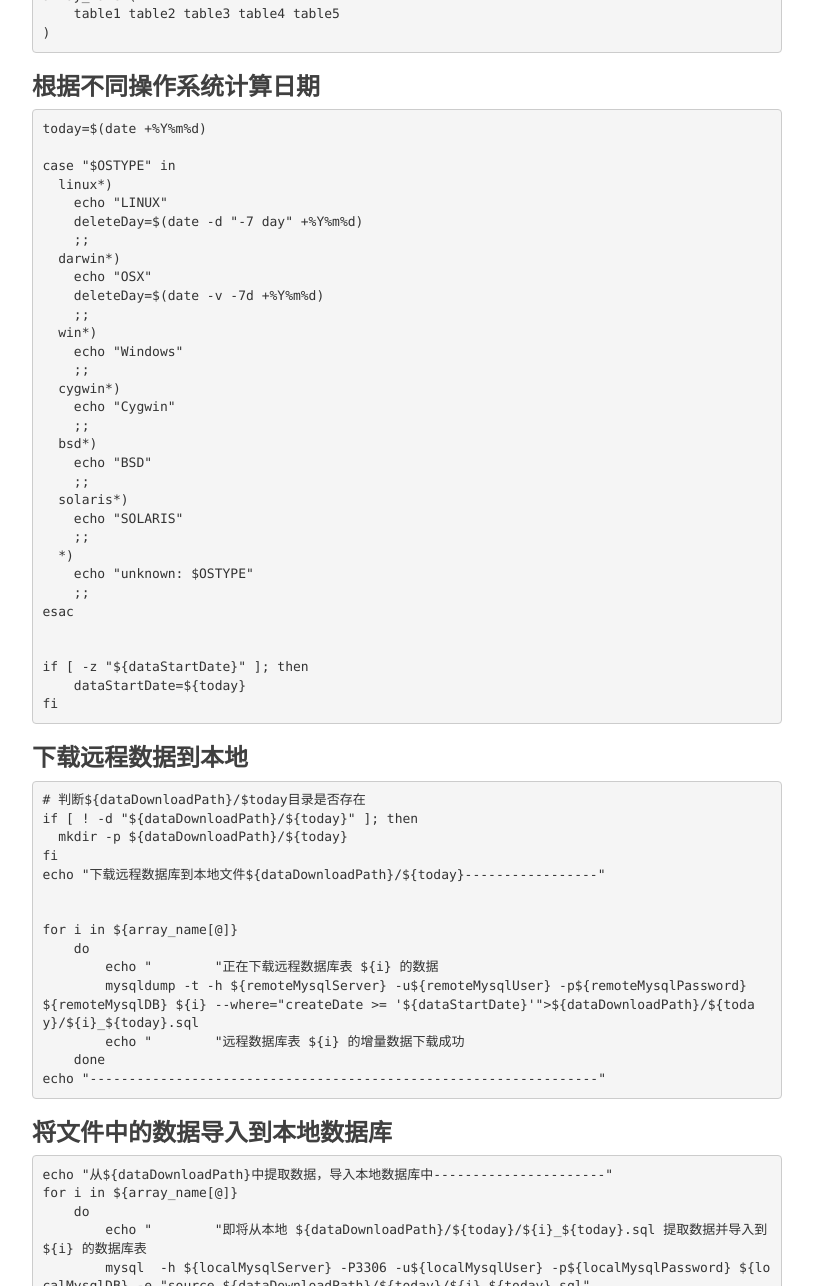
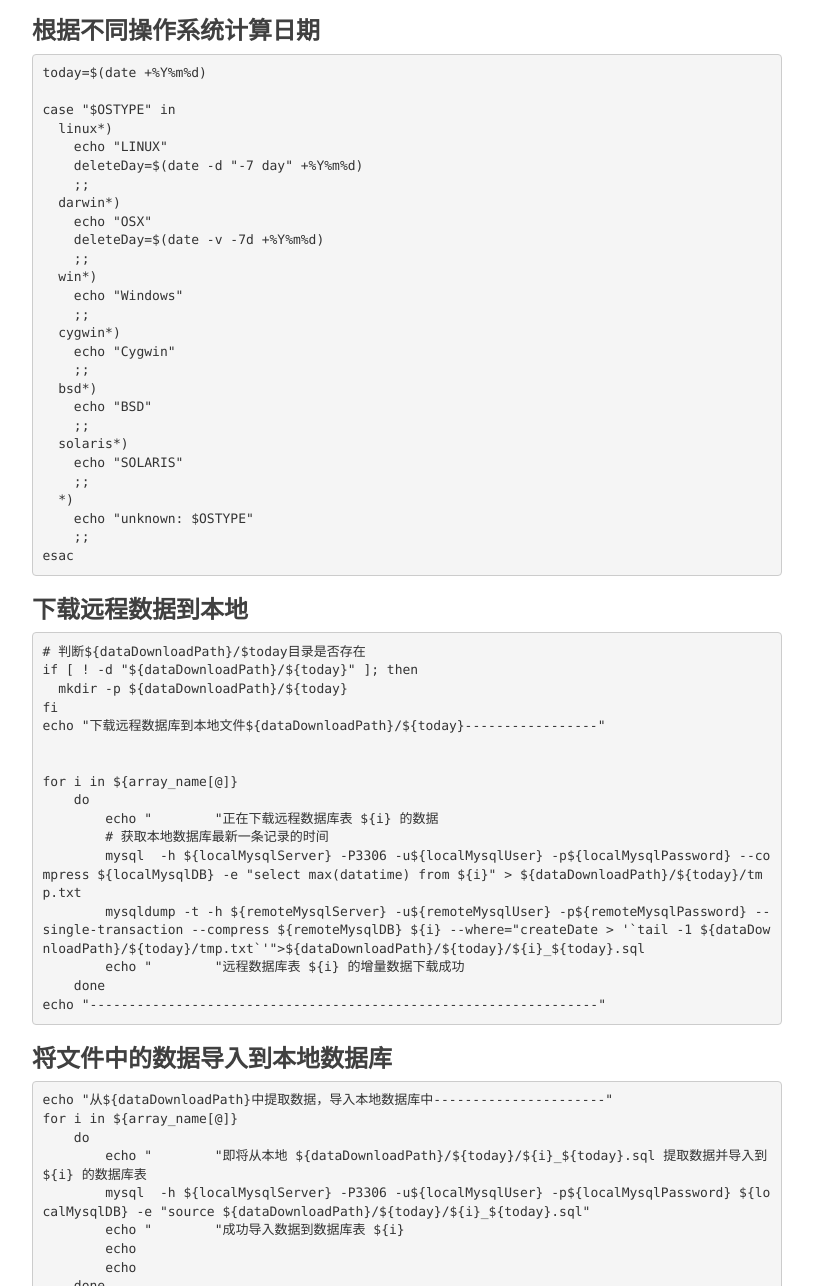
Before and after one commit to mamian/mamian.github.io, a plain HTML site: page 2016/07/26/mysql数据库增量同步/index.html in a window 1280 px wide. Shown: the part 1133-2419 px from the top of the page, without its empty margins (233-1046 px from the left). Drawn offline with nearby package versions, Linux system fonts and the light colour scheme.

Commit message:
Site updated: 2016-07-29 09:31:12

```diff
--- a/2016/07/26/mysql数据库增量同步/index.html
+++ b/2016/07/26/mysql数据库增量同步/index.html
@@ -186,9 +186,6 @@ localMysqlDB=&quot;本地数据库schema&quot;
 # 数据下载目录
 dataDownloadPath=&quot;/usr/local/data/download/&quot;
 
-# 从哪天开始更新数据，若为空，则从今日开始
-dataStartDate=&quot;2016-07-01&quot;
-
 # 处理哪些数据库表（注意，需提前在localMysql中建好相关的表，且表结构与remoteMysql相同）
 array_name=(
     table1 table2 table3 table4 table5
@@ -220,11 +217,6 @@ case &quot;$OSTYPE&quot; in
     echo &quot;unknown: $OSTYPE&quot;
     ;;
 esac
-
-
-if [ -z &quot;${dataStartDate}&quot; ]; then
-    dataStartDate=${today}
-fi
 </code></pre><h3 id="下载远程数据到本地"><a href="#下载远程数据到本地" class="headerlink" title="下载远程数据到本地"></a>下载远程数据到本地</h3><pre><code># 判断${dataDownloadPath}/$today目录是否存在
 if [ ! -d &quot;${dataDownloadPath}/${today}&quot; ]; then
   mkdir -p ${dataDownloadPath}/${today}
@@ -235,7 +227,9 @@ echo &quot;下载远程数据库到本地文件${dataDownloadPath}/${today}-----
 for i in ${array_name[@]}
     do
         echo &quot;        &quot;正在下载远程数据库表 ${i} 的数据
-        mysqldump -t -h ${remoteMysqlServer} -u${remoteMysqlUser} -p${remoteMysqlPassword} ${remoteMysqlDB} ${i} --where=&quot;createDate &gt;= &apos;${dataStartDate}&apos;&quot;&gt;${dataDownloadPath}/${today}/${i}_${today}.sql
+        # 获取本地数据库最新一条记录的时间
+        mysql  -h ${localMysqlServer} -P3306 -u${localMysqlUser} -p${localMysqlPassword} --compress ${localMysqlDB} -e &quot;select max(datatime) from ${i}&quot; &gt; ${dataDownloadPath}/${today}/tmp.txt
+        mysqldump -t -h ${remoteMysqlServer} -u${remoteMysqlUser} -p${remoteMysqlPassword} --single-transaction --compress ${remoteMysqlDB} ${i} --where=&quot;createDate &gt; &apos;`tail -1 ${dataDownloadPath}/${today}/tmp.txt`&apos;&quot;&gt;${dataDownloadPath}/${today}/${i}_${today}.sql
         echo &quot;        &quot;远程数据库表 ${i} 的增量数据下载成功
     done
 echo &quot;-----------------------------------------------------------------&quot;
```
